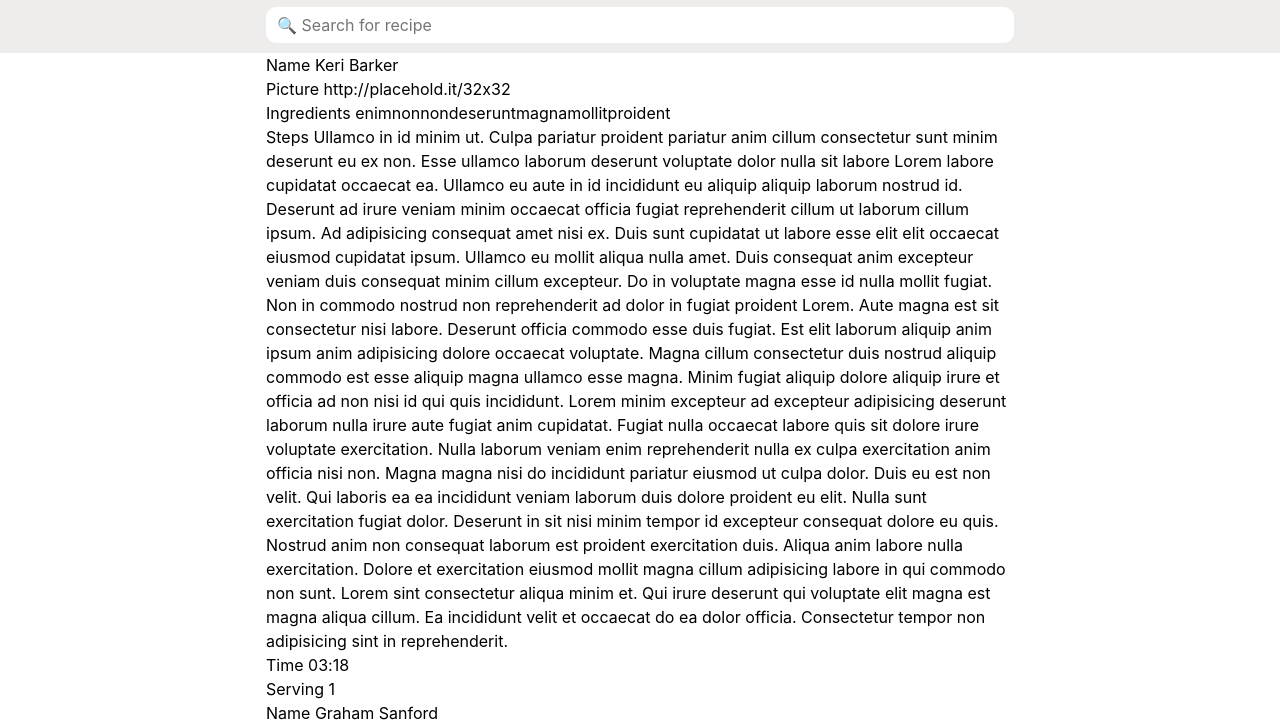
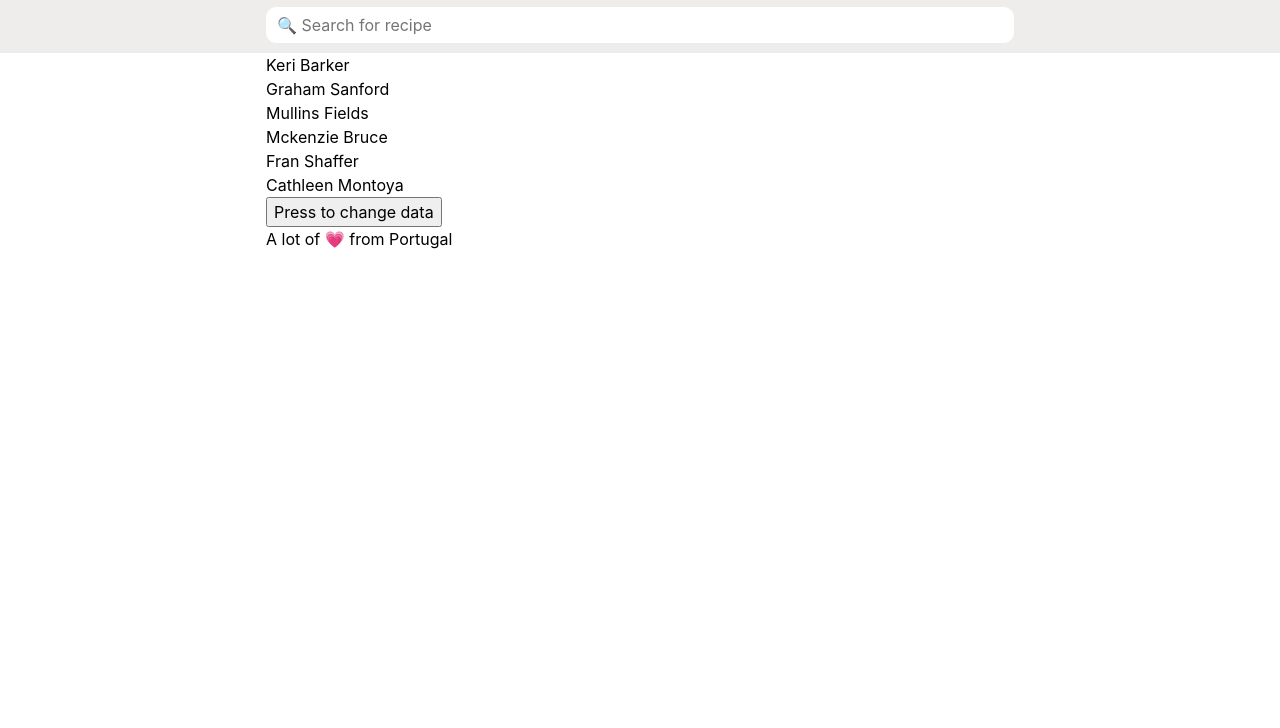
Before and after one commit to FredericoSilva015/recipe-book, a Gatsby site: page / in a window 1280 px wide. Shown: the part 63-791 px from the top of the page. Built offline with nearby package versions, Linux system fonts and the light colour scheme; Gatsby itself is replaced by a stand-in of ours.

Commit message:
Moved data to the top of the page, connected data with list and search

```diff
--- a/src/components/header/component.js
+++ b/src/components/header/component.js
@@ -4,7 +4,7 @@ import React from 'react'
 import Search from '../search/component'
 import Style from './style.module.scss'
 
-const Header = ({ siteTitle }) => (
+const Header = ({ siteTitle, recipeList }) => (
   <header className={Style.header}>
     <div className={'container ' + Style.headerWrapper}>
       <div className={Style.menuWrapper}>
@@ -15,7 +15,7 @@ const Header = ({ siteTitle }) => (
           <div className={Style.lineBottom}></div>
         </button>
       </div>
-      <Search />
+      <Search recipeList = {recipeList}/>
     </div>
   </header>
 )
--- a/src/components/layout/component.js
+++ b/src/components/layout/component.js
@@ -12,7 +12,7 @@ import { useStaticQuery, graphql } from 'gatsby'
 import Header from '../header/component'
 import '../../style/global.scss'
 
-const Layout = ({ children }) => {
+const Layout = ({ children, recipeList }) => {
   const data = useStaticQuery(graphql`
     query SiteTitleQuery {
       site {
@@ -25,7 +25,7 @@ const Layout = ({ children }) => {
 
   return (
     <>
-      <Header siteTitle={data.site.siteMetadata?.title || `Title`} />
+      <Header siteTitle={data.site.siteMetadata?.title || `Title`} recipeList = {recipeList} />
       <main className="container">{children}</main>
       <footer className="container">
         <p>A lot of <span role="img" aria-label="heart">&#128151;</span> from Portugal</p>
--- a/src/components/recipe-list/component.js
+++ b/src/components/recipe-list/component.js
@@ -1,23 +1,21 @@
 import React from 'react'
-import * as data from '../../data/data.json'
 
-const RecipeList = () => {
-    const dataHolder = data.default;
+const RecipeList = ({recipeList, callback}) => {
+    const test = () => {
+        let change = [...recipeList]
+        change[0].name = 'fred'
+        return callback(change)
+    }
 
     return (
         <div>
-            {dataHolder.map(({ _id, name, picture, ingredients, steps, cooking_time, servings}) => {
-                return (
-                    <div key={_id}>
-                        <p>Name {name}</p>
-                        <p>Picture {picture}</p>
-                        <p>Ingredients {ingredients}</p>
-                        <p>Steps {steps}</p>
-                        <p>Time {cooking_time}</p>
-                        <p>Serving {servings}</p>
-                    </div>
-                )
-            })}
+            {console.log('list:', recipeList)}
+            {recipeList.map( (value) =>
+                <div key={value._id}>
+                    {value.name}
+                </div>
+            )}
+            <button onClick={test}>Press to change data</button>
         </div>
     )
 }
--- a/src/components/search/component.js
+++ b/src/components/search/component.js
@@ -9,6 +9,7 @@ class Search extends React.Component {
     render() {
         return (
             <div className={Style.wrapper}>
+                {console.log('search', this.props.recipeList)}
                 <input type="text" className={Style.input} placeholder="🔍 Search for recipe"/>
             </div>
         )
--- a/src/pages/index.js
+++ b/src/pages/index.js
@@ -1,16 +1,21 @@
-import React from 'react'
+import React, { useState } from 'react'
 // import { Link } from "gatsby"
 
 import Layout from '../components/layout/component'
 import RecipeList from '../components/recipe-list/component'
 // import Image from "../components/image/component"
 import SEO from '../components/seo/component'
+import * as data from '../data/data.json'
 
-const IndexPage = () => (
-  <Layout>
-    <SEO title="Home" />
-    <RecipeList />
-  </Layout>
-)
+const IndexPage = () => {
+
+  const  [ list, changeList ]  = useState(data.default)
+
+  return (
+    <Layout recipeList={list} callback={changeList}>
+      <SEO title="Home" />
+      <RecipeList recipeList={list} callback={changeList}/>
+    </Layout>
+)}
 
 export default IndexPage
```
